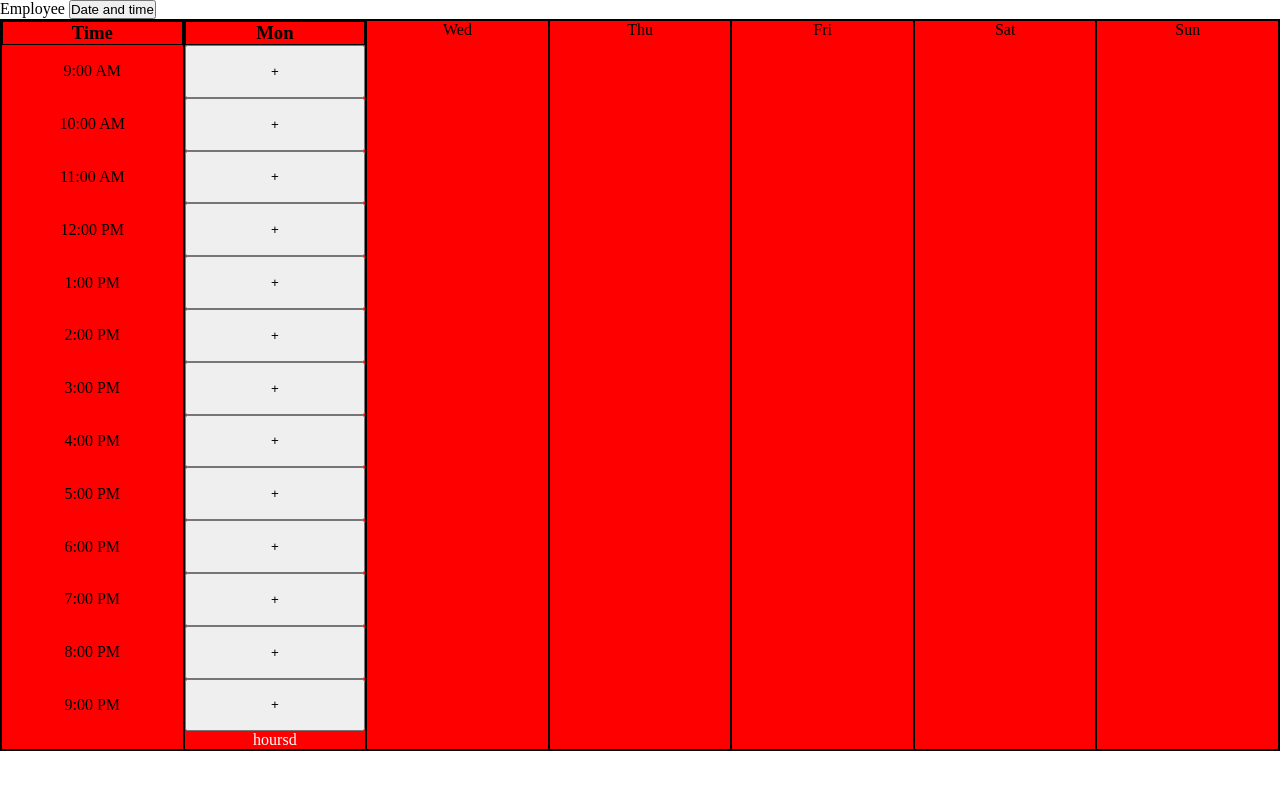
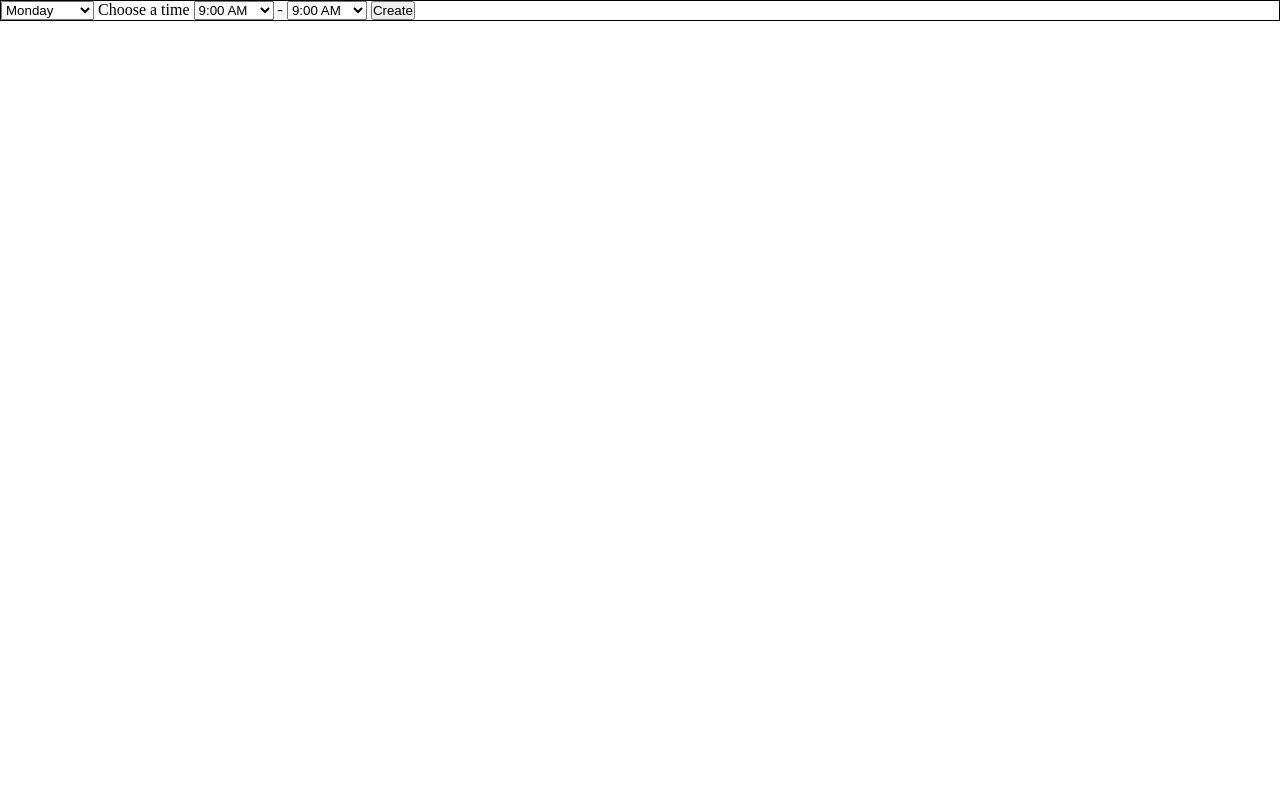
Before and after one commit to KevZ03/employee-timesheet, a plain HTML site: page index.html in a window 1280 px wide. Drawn offline with Linux system fonts and the light colour scheme.

Commit message:
Finish Implementing Event Dates Selector

```diff
--- a/assets/css/style.css
+++ b/assets/css/style.css
@@ -1,106 +1,12 @@
 * {
+    margin: 0;
     padding: 0;
-    margin: 0;
 }
-
 
 body {
     height: 100vh;
 }
 
-li {
-    list-style-type: none;
+.event-popup {
+ border: 1px solid black;
 }
-
-section {
-    height: 90vh;
-    margin: 1em, 3em;
-}
-
-
-.coded {
-    background-color: red;
-    border: 1px solid black;
-    min-height: 100%;
-
-}
-
-.container {
-    display: flex;
-}
-
-.container-header {
-    display: flex;
-    flex-direction: row;
-    justify-content:flex-start;
-
-}
-
-.container-header > div {
-    border: 1px solid black;
-    padding: auto;
-    margin: 0;
-}
-
-
-.container-aside {
-    background-color: cadetblue;
-    display: flex;
-    flex-direction: column;
-    min-width: fit-content;
-}
-
-.container-aside > span {
-    border: 1px solid black;
-    padding: auto;
-    margin: 0;
-    height: 7vh;
-    display: flex;
-    align-items: center;
-
-}
-
-.container-grid {
-    display: grid;
-    background-color: beige;
-    grid-template-columns: auto auto auto;
-}
-
-
-.day-slot {
-    width: 100%;
-    text-align: center;
-}
-.day-slot > * {
-    border-radius: 1px solid black;
-}
-
-.day-timeslot {
-    display: flex;
-    flex-direction: column;
-    text-align: center;
-    justify-content: space-evenly;
-}
-
-
-.total-hours-day {
-    color: white;
-}
-
-.time-button {
-    padding: 0;
-    margin: 0;
-    height: 6.6vh;
-}
-
-.header-text > h3 {
-    border: 1px solid black;
-
-}
-
-.time-text {
-    height: 6.6vh;
-    display: flex;
-    align-items: center;
-    justify-content: center;
-}
--- a/assets/js/app.js
+++ b/assets/js/app.js
@@ -0,0 +1,95 @@
+const startTime_container = document.getElementById('start-time-select')
+const endTime_container = document.getElementById('end-time-select')
+const weekday_container = document.getElementById('event-day')
+
+
+
+function getContent(eventObj) {
+    const selectedIndex = eventObj.selectedIndex;
+    const seletecOption = eventObj.options[selectedIndex]
+    return [seletecOption.text, selectedIndex]
+}
+
+
+function getEvent(event) {
+    event.preventDefault();
+
+
+
+
+
+    const weekDay = getContent(weekday_container)
+    const startTime = getContent(startTime_container)
+    const endTime = getContent(endTime_container)
+
+    console.log(weekDay, startTime, endTime)
+
+
+}
+
+const newEndTime = [
+    { value: '1', text: '9:00 AM', id: 'end-time' },
+    { value: '2', text: '9:30 AM', id: 'end-time' },
+    { value: '3', text: '10:00 AM', id: 'end-time' },
+    { value: '4', text: '10:30 AM', id: 'end-time' },
+    { value: '5', text: '11:00 AM', id: 'end-time' },
+    { value: '6', text: '11:30 AM', id: 'end-time' },
+    { value: '7', text: '12:00 PM', id: 'end-time' },
+    { value: '8', text: '12:30 PM', id: 'end-time' },
+    { value: '9', text: '1:00 PM', id: 'end-time' },
+    { value: '10', text: '1:30 PM', id: 'end-time' },
+    { value: '11', text: '2:00 PM', id: 'end-time' },
+    { value: '12', text: '2:30 PM', id: 'end-time' },
+    { value: '13', text: '3:00 PM', id: 'end-time' },
+    { value: '14', text: '3:30 PM', id: 'end-time' },
+    { value: '15', text: '4:00 PM', id: 'end-time' },
+    { value: '16', text: '4:30 PM', id: 'end-time' },
+    { value: '17', text: '5:00 PM', id: 'end-time' },
+    { value: '18', text: '5:30 PM', id: 'end-time' },
+    { value: '19', text: '6:00 PM', id: 'end-time' },
+    { value: '20', text: '6:30 PM', id: 'end-time' },
+    { value: '21', text: '7:00 PM', id: 'end-time' },
+    { value: '22', text: '7:30 PM', id: 'end-time' },
+    { value: '23', text: '8:00 PM', id: 'end-time' },
+    { value: '24', text: '8:30 PM', id: 'end-time' },
+    { value: '25', text: '9:00 PM', id: 'end-time' },
+]
+
+const startTime_options = document.getElementById('start-time-select')
+const endTime_options = document.getElementById('end-time-select')
+
+startTime_options.addEventListener('focusout', function(event) {
+    endTime_options.options.length = 0;
+    newEndTime.forEach(element => {
+        console.log(element)
+        endTime_options.remove
+        const newItem = document.createElement('option')
+        newItem.value = element.value
+        newItem.text = element.text
+        newItem.id = element.id
+        newItem.classList.add('time-tab')
+        endTime_options.appendChild(newItem)
+    });
+
+
+
+    const selectedIndex = startTime_container.selectedIndex
+    const removeIndex = []
+
+    for (let i = 0; i < endTime_options.options.length; i++) {
+
+
+        //console.log([selectedIndex, startTime_options[i].value])
+
+        if (startTime_options[i].value <= selectedIndex+1) {
+            //endTime_options[i].remove()
+            removeIndex.push(endTime_options[i])
+            //console.log('removing '+endTime_options[i].text)
+        }
+
+    }
+    removeIndex.forEach(element => {
+        element.remove()
+    });
+
+})
--- a/index.html
+++ b/index.html
@@ -11,86 +11,82 @@
     <body>
         <headers>
             <nav>
-                <a>Employee</a>
-                <button>Date and time</button>
+                 <div class="event-popup">
+                    <form>
+                        <select name="event-day" id='event-day'>
+                            <option value="monday">Monday</option>
+                            <option value="tuesday">Tuesday</option>
+                            <option value="wednesday">Wednesday</option>
+                            <option value="thursday">Thursday</option>
+                            <option value="friday">Friday</option>
+                            <option value="saturday">Saturday</option>
+                            <option value="sunday">Sunday</option>
+                        </select>
+                        <label>Choose a time</label>
+                        <select name="start-time" id="start-time-select">
+                            <option value="1" class="time-tab" id="start-time">9:00 AM</option>
+                            <option value="2" class="time-tab" id="start-time">9:30 AM</option>
+                            <option value="3" class="time-tab" id="start-time">10:00 AM</option>
+                            <option value="4" class="time-tab" id="start-time">10:30 AM</option>
+                            <option value="5" class="time-tab" id="start-time">11:00 AM</option>
+                            <option value="6" class="time-tab" id="start-time">11:30 AM</option>
+                            <option value="7" class="time-tab" id="start-time">12:00 PM</option>
+                            <option value="8" class="time-tab" id="start-time">12:30 PM</option>
+                            <option value="9" class="time-tab" id="start-time">1:00 PM</option>
+                            <option value="10" class="time-tab" id="start-time">1:30 PM</option>
+                            <option value="11" class="time-tab" id="start-time">2:00 PM</option>
+                            <option value="12" class="time-tab" id="start-time">2:30 PM</option>
+                            <option value="13" class="time-tab" id="start-time">3:00 PM</option>
+                            <option value="14" class="time-tab" id="start-time">3:30 PM</option>
+                            <option value="15" class="time-tab" id="start-time">4:00 PM</option>
+                            <option value="16" class="time-tab" id="start-time">4:30 PM</option>
+                            <option value="17" class="time-tab" id="start-time">5:00 PM</option>
+                            <option value="18" class="time-tab" id="start-time">5:30 PM</option>
+                            <option value="19" class="time-tab" id="start-time">6:00 PM</option>
+                            <option value="20" class="time-tab" id="start-time">6:30 PM</option>
+                            <option value="21" class="time-tab" id="start-time">7:00 PM</option>
+                            <option value="22" class="time-tab" id="start-time">7:30 PM</option>
+                            <option value="23" class="time-tab" id="start-time">8:00 PM</option>
+                            <option value="24" class="time-tab" id="start-time">8:30 PM</option>
+                            <option value="25" class="time-tab" id="start-time">9:00 PM</option>
+                        </select>
+                          <label>-</label>
+                        <select name="end-time" id="end-time-select">
+                            <option value="1" class="time-tab" id="end-time">9:00 AM</option>
+                            <option value="2" class="time-tab" id="end-time">9:30 AM</option>
+                            <option value="3" class="time-tab" id="end-time">10:00 AM</option>
+                            <option value="4" class="time-tab" id="end-time">10:30 AM</option>
+                            <option value="5" class="time-tab" id="end-time">11:00 AM</option>
+                            <option value="6" class="time-tab" id="end-time">11:30 AM</option>
+                            <option value="7" class="time-tab" id="end-time">12:00 PM</option>
+                            <option value="8" class="time-tab" id="end-time">12:30 PM</option>
+                            <option value="9" class="time-tab" id="end-time">1:00 PM</option>
+                            <option value="10" class="time-tab" id="end-time">1:30 PM</option>
+                            <option value="11" class="time-tab" id="end-time">2:00 PM</option>
+                            <option value="12" class="time-tab" id="end-time">2:30 PM</option>
+                            <option value="13" class="time-tab" id="end-time">3:00 PM</option>
+                            <option value="14" class="time-tab" id="end-time">3:30 PM</option>
+                            <option value="15" class="time-tab" id="end-time">4:00 PM</option>
+                            <option value="16" class="time-tab" id="end-time">4:30 PM</option>
+                            <option value="17" class="time-tab" id="end-time">5:00 PM</option>
+                            <option value="18" class="time-tab" id="end-time">5:30 PM</option>
+                            <option value="19" class="time-tab" id="end-time">6:00 PM</option>
+                            <option value="20" class="time-tab" id="end-time">6:30 PM</option>
+                            <option value="21" class="time-tab" id="end-time">7:00 PM</option>
+                            <option value="22" class="time-tab" id="end-time">7:30 PM</option>
+                            <option value="23" class="time-tab" id="end-time">8:00 PM</option>
+                            <option value="24" class="time-tab" id="end-time">8:30 PM</option>
+                            <option value="25" class="time-tab" id="end-time">9:00 PM</option>
+                        </select>
+                        <button typ="submit" onclick="getEvent(event)">Create</button>
+
+                        <script src="assets/js/app.js"></script>
+                    </form>
+                 </div>
             </nav>
         </headers>
 
         <section>
-            <div class="coded box">
-                <div class="container-header">
-                    <div class="day-slot">
-                        <span class="header-text"><h3>Time</h3></span>
-                        <div class="day-timeslot">
-                            <span class="time-text">9:00 AM</span>
-                            <span class="time-text">10:00 AM</span>
-                            <span class="time-text">11:00 AM</span>
-                            <span class="time-text">12:00 PM</span>
-                            <span class="time-text">1:00 PM</span>
-                            <span class="time-text">2:00 PM</span>
-                            <span class="time-text">3:00 PM</span>
-                            <span class="time-text">4:00 PM</span>
-                            <span class="time-text">5:00 PM</span>
-                            <span class="time-text">6:00 PM</span>
-                            <span class="time-text">7:00 PM</span>
-                            <span class="time-text">8:00 PM</span>
-                            <span class="time-text">9:00 PM</span>
-                        </div>
-                    </div>
-                    <div class="day-slot">
-                        <span class="header-text"><h3>Mon</h3></span>
-                        <div class="day-timeslot">
-                            <button class="time-button" id="button-id">+</button>
-                            <button class="time-button" id="button-id">+</button>
-                            <button class="time-button" id="button-id">+</button>
-                            <button class="time-button" id="button-id">+</button>
-                            <button class="time-button" id="button-id">+</button>
-                            <button class="time-button" id="button-id">+</button>
-                            <button class="time-button" id="button-id">+</button>
-                            <button class="time-button" id="button-id">+</button>
-                            <button class="time-button" id="button-id">+</button>
-                            <button class="time-button" id="button-id">+</button>
-                            <button class="time-button" id="button-id">+</button>
-                            <button class="time-button" id="button-id">+</button>
-                            <button class="time-button" id="button-id">+</button>
-
-                            <span class="total-hours-day">hoursd</span>
-                        </div>
-                    </div>
-
-
-                    <div class="day-slot">
-                        <span>Wed</span>
-                        <div class="day-timeslot">
-
-                        </div>
-                    </div>
-                    <div class="day-slot">
-                        <span>Thu</span>
-                        <div class="day-timeslot">
-
-                        </div>
-                    </div>
-                    <div class="day-slot">
-                        <span>Fri</span>
-                        <div class="day-timeslot">
-
-                        </div>
-                    </div>
-                    <div class="day-slot">
-                        <span>Sat</span>
-                        <div class="day-timeslot">
-
-                        </div>
-                    </div>
-                    <div class="day-slot">
-                        <span>Sun</span>
-                        <div class="day-timeslot">
-
-                        </div>
-                    </div>
-                </div>
-            </div>
 
         </section>
 
```
